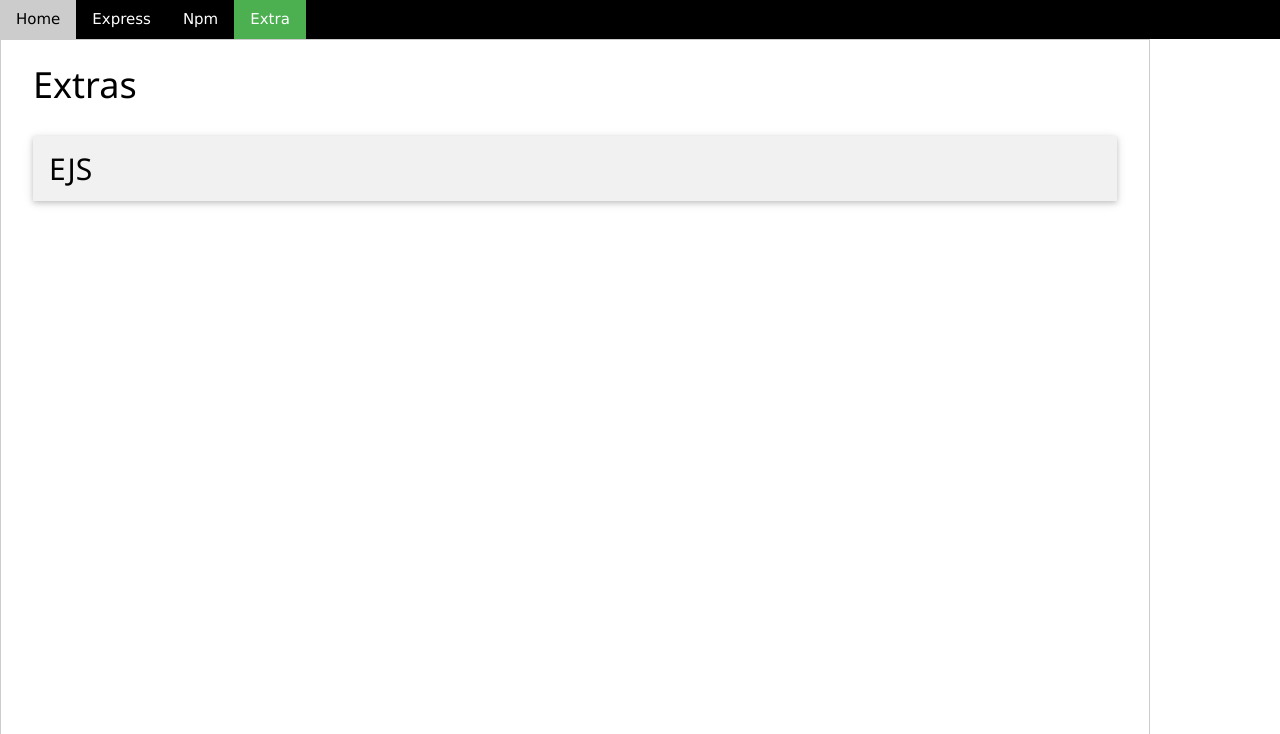
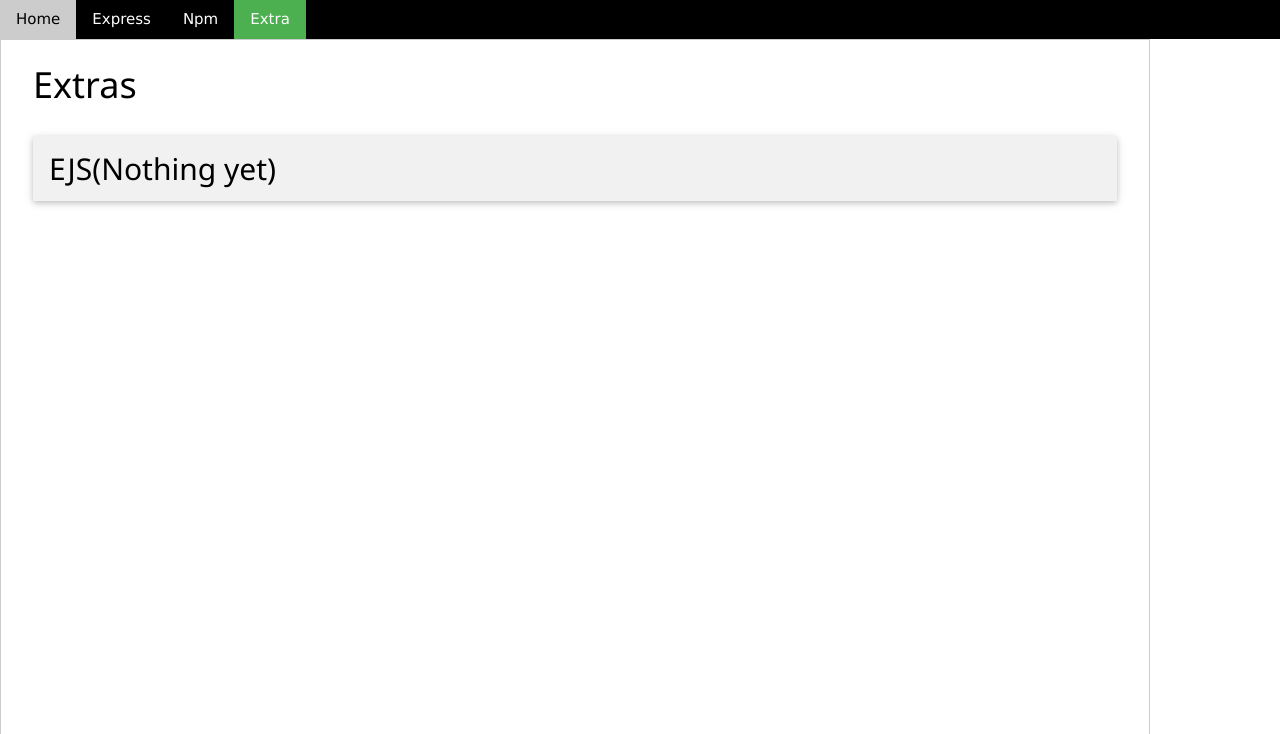
Before and after one commit to samirali2700/mandatory1, a Node server app: page /extra in a window 1280 px wide. Shown: the top 734 px of the page. Run offline with Node 20, Linux system fonts and the light colour scheme; some libraries are stand-ins or nearby versions.

Commit message:
overflow fix

```diff
--- a/views/extra.ejs
+++ b/views/extra.ejs
@@ -9,7 +9,7 @@
 
         <h1 class="w3-padding">Extras</h1>
         <div class="w3-panel w3-card w3-light-grey w3-margin">
-            <h2>EJS</h2>
+            <h2>EJS(Nothing yet)</h2>
         </div>
 
 
--- a/views/partials/head.ejs
+++ b/views/partials/head.ejs
@@ -12,6 +12,7 @@
         body{
             min-height:100vh;
             position:relative;
+
         }
 
          h2{
@@ -27,8 +28,10 @@
         }
         .hero{
             max-width:1150px;
-            min-height:87vh;
+            height:87vh;
             padding-bottom:100px;
+            overflow:auto;
+            overflow: overlay;
         }
 
     </style>
```
